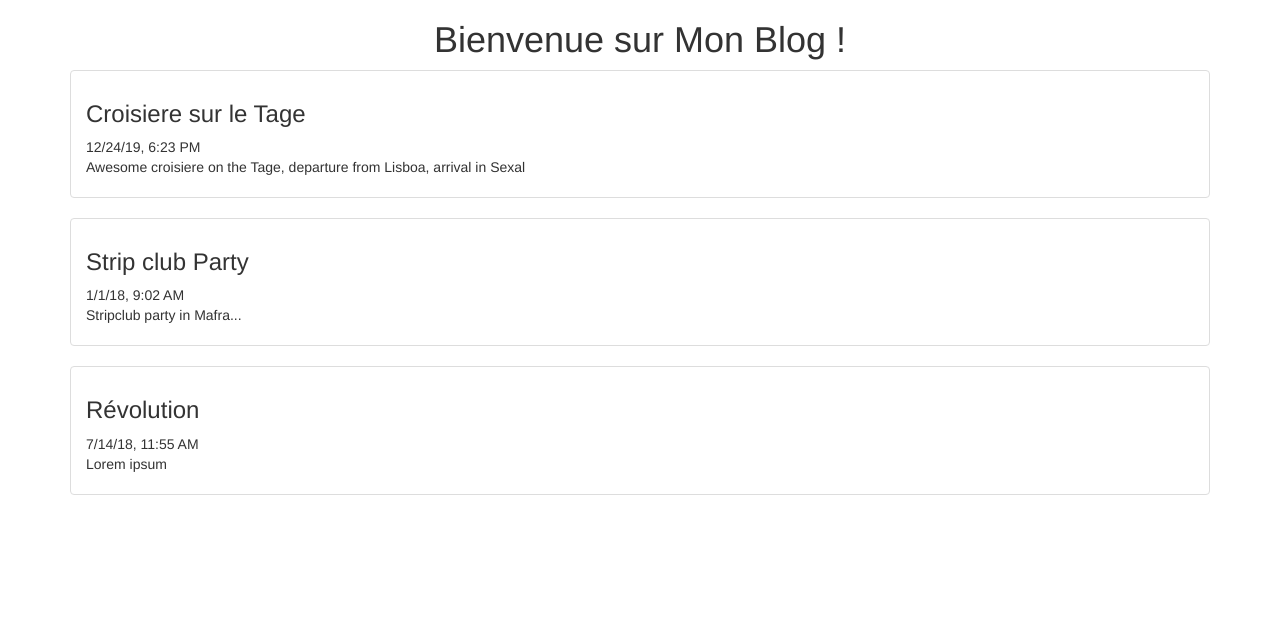
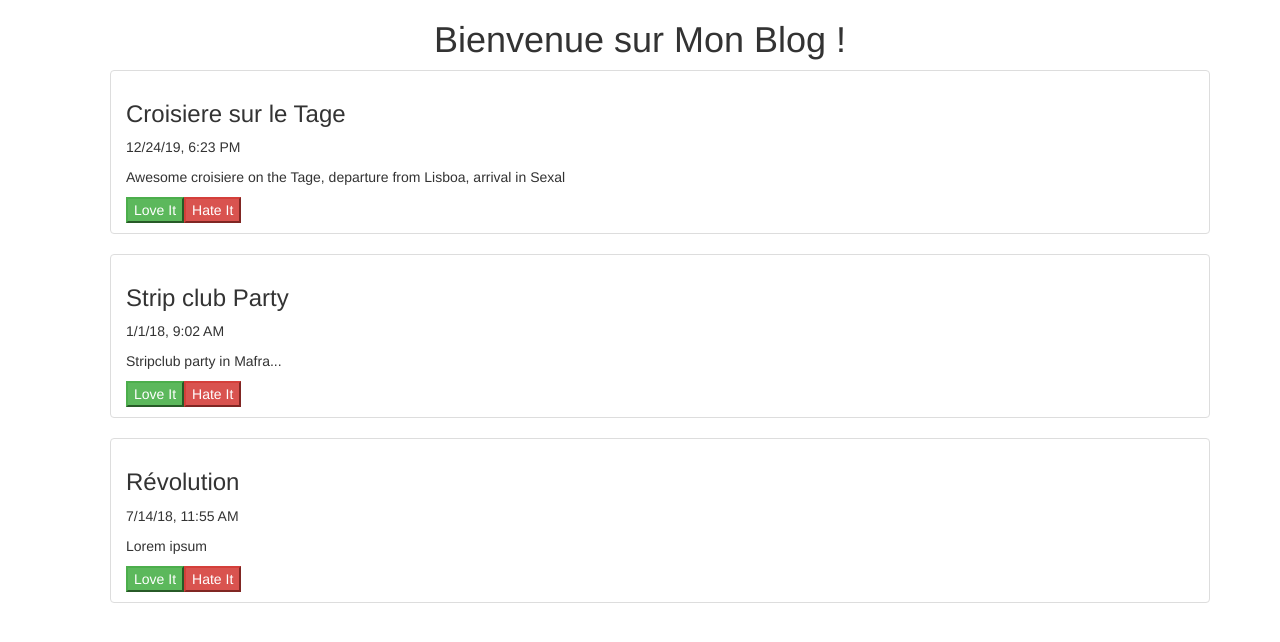
Before and after one commit to RomainDaut/BlogLike, an Angular app: page / in a window 1280 px wide. Shown: the top 642 px of the page. Built offline with nearby package versions, Linux system fonts and the light colour scheme.

Commit message:
working but don't know how...

```diff
--- a/src/app/post-list/post-list-item/post-list-item.component.html
+++ b/src/app/post-list/post-list-item/post-list-item.component.html
@@ -1,5 +1,16 @@
-<li class="list-group-item">
-  <h3>{{post.title}}</h3>
-  <div>{{post.created_at | date:"short"}}</div>
-  <p>{{post.content}}</p>
-</li>
+<div>
+  <ul>
+    <li [ngClass]="{'list-group-item': true,
+                'list-group-item-success': post.loveIts > 0,
+                'list-group-item-danger': post.loveIts < 0}">
+    <h3>{{post.title}}</h3>
+    <p>{{post.created_at | date:"short"}}</p>
+    <p>{{post.content}}</p>
+
+    <div>
+    <button class="btn-success" (click)="onLoveIt(this.post)">Love It</button>
+    <button class="btn-danger" (click)="onHateIt(this.post)">Hate It</button>
+    </div>
+    </li>
+  </ul>
+</div>
--- a/src/app/post-list/post-list-item/post-list-item.component.ts
+++ b/src/app/post-list/post-list-item/post-list-item.component.ts
@@ -14,4 +14,13 @@ export class PostListItemComponent implements OnInit {
   ngOnInit() {
   }
 
+  onLoveIt(post: Post[]){
+    post.loveIts++
+    console.log(post.loveIts)
+  }
+
+  onHateIt(post: Post[]){
+    post.loveIts--;
+    console.log(post.loveIts)
+  }
 }
--- a/src/app/post.ts
+++ b/src/app/post.ts
@@ -1,6 +1,6 @@
 export interface Post {
   title: string,
   content: string,
-  created_at: Date,
-  loveIts: number
+  loveIts: number,
+  created_at: Date
 }
```
